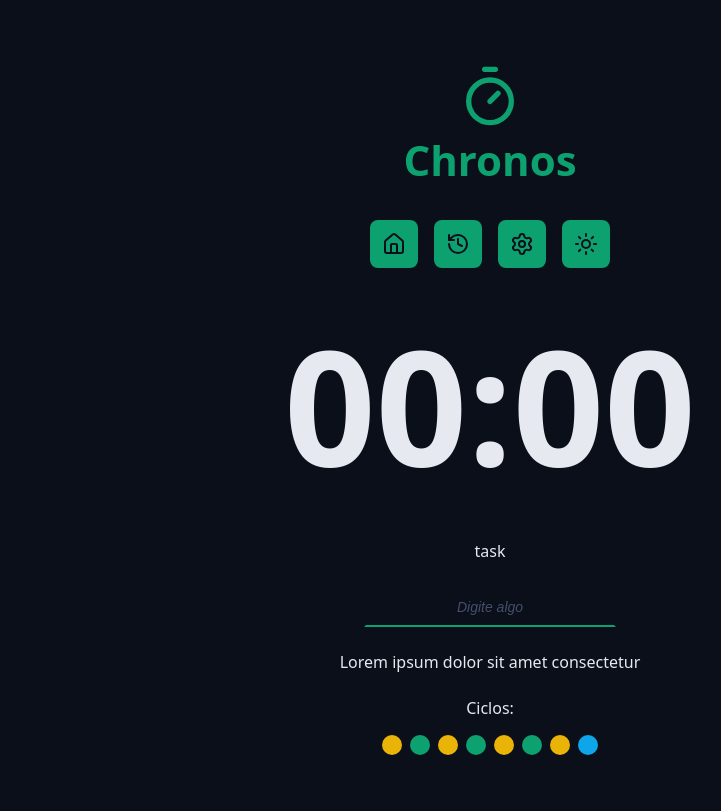
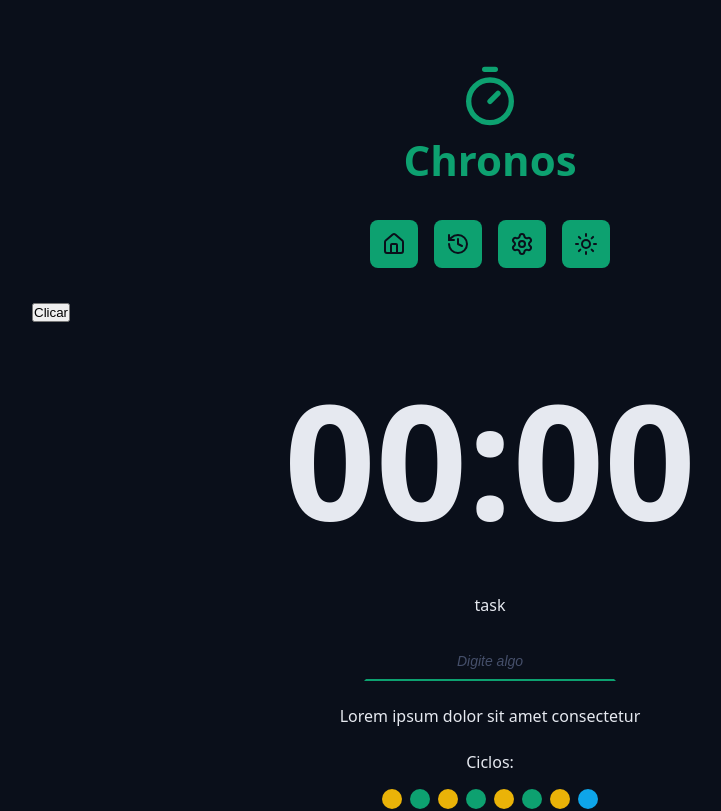
Before and after one commit to RicardoFrancoDelgado/chronos-app, a React (Vite) app: page / in a window 1280 px wide. Shown: the top 811 px of the page, without its empty margins (150-871 px from the left). Built offline with nearby package versions, Linux system fonts and the light colour scheme.

Commit message:
feat: compartilhando estados por props

```diff
--- a/src/App.tsx
+++ b/src/App.tsx
@@ -1,9 +1,28 @@
+import { useState } from "react";
+import type { TaskStateModel } from "./models/TaskStateModel";
 import { Home } from "./pages/Home";
 // import { AboutPomodoro } from "./pages/AboutPomodoro";
 // import { NotFound } from "./pages/NotFound";
 import "./styles/global.css";
 import "./styles/theme.css";
 
+const initialTask: TaskStateModel = {
+  tasks: [],
+  secondsRemaining: 0,
+  formattedSecondsRemaining: "00:00",
+  activeTask: null,
+  currentCycle: 0,
+  config: {
+    workTime: 25,
+    shortBreakTime: 5,
+    longBreakTime: 15,
+  },
+};
+
 export function App() {
-  return <Home />;
+  const [state, setState] = useState(initialTask);
+
+  console.log(state);
+
+  return <Home state={state} setState={setState} />;
 }
--- a/src/pages/Home/index.tsx
+++ b/src/pages/Home/index.tsx
@@ -1,11 +1,32 @@
 import { Container } from "../../components/Container";
 import { CountDown } from "../../components/CountDown";
 import { MainForm } from "../../components/MainForm";
+import type { TaskStateModel } from "../../models/TaskStateModel";
 import { MainTemplate } from "../../templates/MainTemplate";
 
-export function Home() {
+type HomeProps = {
+  state: TaskStateModel;
+  setState: React.Dispatch<React.SetStateAction<TaskStateModel>>;
+};
+
+export function Home(props: HomeProps) {
+  const { state, setState } = props;
+
+  function handleClick() {
+    setState((currentState) => {
+      return {
+        ...currentState,
+        currentCycle: 5,
+      };
+    });
+  }
+
   return (
     <MainTemplate>
+      <Container>
+        <button onClick={handleClick}>Clicar</button>
+      </Container>
+
       <Container>
         <CountDown />
       </Container>
```
